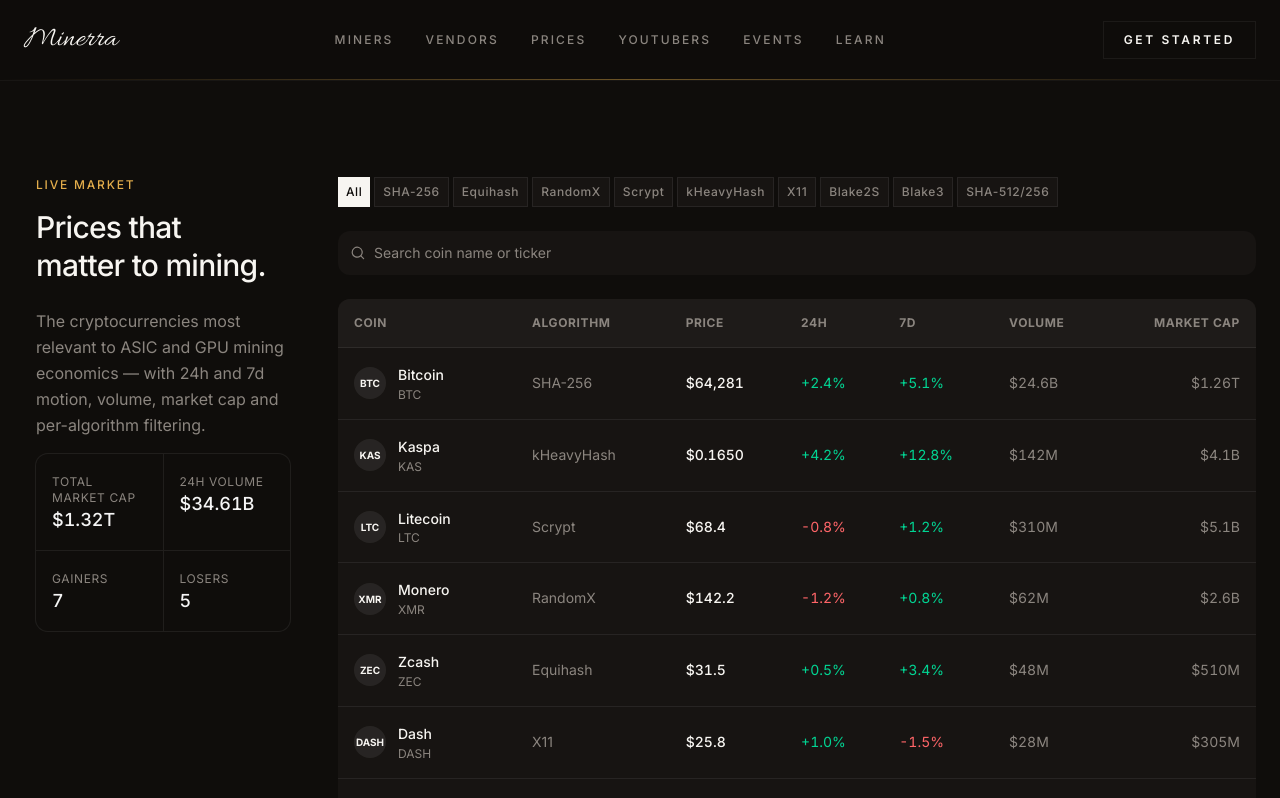
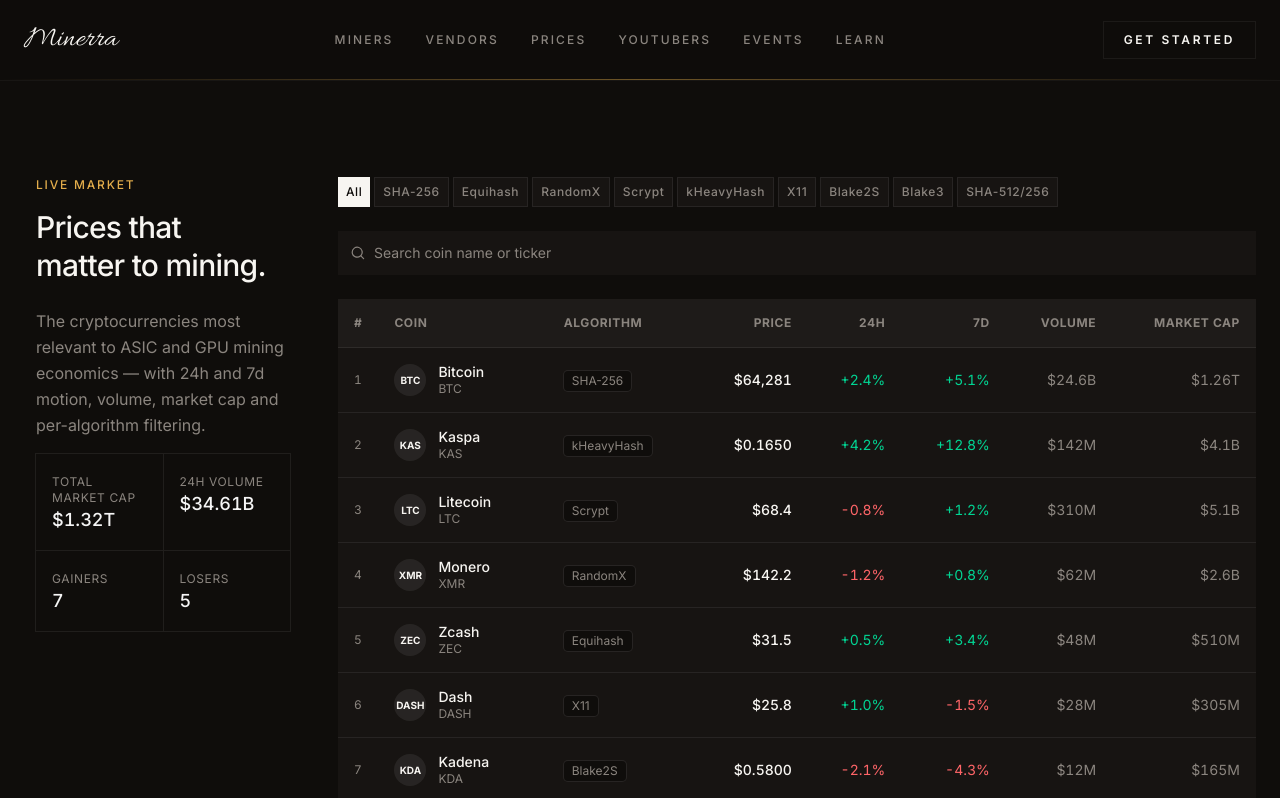
Before and after one commit to Fabiang120/Minerra, a Next.js app in the folder my-app/: page /prices in a window 1280 px wide. Shown: the top 798 px of the page. Built offline with nearby package versions, Linux system fonts and the light colour scheme.

Commit message:
Fixed up prices screen and youtubers i.e added better color variation to youtubers link types and better alignment for prices

```diff
--- a/my-app/app/learn/page.tsx
+++ b/my-app/app/learn/page.tsx
@@ -180,8 +180,8 @@
   });
 
   const getTypeColor = (type: string) => {
-    if (type.toLowerCase().includes("book")) return "text-[color:var(--success)]";
-    if (type.toLowerCase().includes("paper") || type.toLowerCase().includes("thesis")) return "text-muted-foreground";
+    if (type.toLowerCase().includes("book") || type.toLowerCase().includes("guide")) return "text-success";
+    if (type.toLowerCase().includes("paper") || type.toLowerCase().includes("thesis") || type.toLowerCase().includes("documentation")) return "text-muted-foreground";
     if (type.toLowerCase().includes("video")) return "text-gold";
     return "text-gold";
   };
--- a/my-app/app/prices/page.tsx
+++ b/my-app/app/prices/page.tsx
@@ -25,7 +25,7 @@
       Coin: "Bitcoin",
       description: "BTC",
       Algorithm: "SHA-256",
-      Price: 64281.00,
+      Price: 64281.0,
       twentyfour: "+2.4%",
       sevenday: "+5.1%",
       volume: "$24.6B",
@@ -45,7 +45,7 @@
       Coin: "Litecoin",
       description: "LTC",
       Algorithm: "Scrypt",
-      Price: 68.40,
+      Price: 68.4,
       twentyfour: "-0.8%",
       sevenday: "+1.2%",
       volume: "$310M",
@@ -55,7 +55,7 @@
       Coin: "Monero",
       description: "XMR",
       Algorithm: "RandomX",
-      Price: 142.20,
+      Price: 142.2,
       twentyfour: "-1.2%",
       sevenday: "+0.8%",
       volume: "$62M",
@@ -65,7 +65,7 @@
       Coin: "Zcash",
       description: "ZEC",
       Algorithm: "Equihash",
-      Price: 31.50,
+      Price: 31.5,
       twentyfour: "+0.5%",
       sevenday: "+3.4%",
       volume: "$48M",
@@ -75,7 +75,7 @@
       Coin: "Dash",
       description: "DASH",
       Algorithm: "X11",
-      Price: 25.80,
+      Price: 25.8,
       twentyfour: "+1.0%",
       sevenday: "-1.5%",
       volume: "$28M",
@@ -153,7 +153,7 @@
         <p className="mt-2 max-w-[44ch]">
           The cryptocurrencies most relevant to ASIC and GPU mining economics — with 24h and 7d motion, volume, market cap and per-algorithm filtering.
         </p>
-        <div className="grid gap-px grid-cols-2 overflow-hidden rounded-2xl bg-border ring-1 ring-border">
+        <div className="grid gap-px grid-cols-2 overflow-hidden bg-border ring-1 ring-border">
           {stats.map((s) => (
             <div key={s.label} className="bg-background p-4 text-left">
               <div className="mt-1 text-xs uppercase tracking-wider text-muted-foreground">
@@ -204,7 +204,7 @@
           <input
             id="search-coin"
             aria-label="Search coin"
-            className="bg-surface text-foreground placeholder:text-muted-foreground rounded-2xl w-full py-3 pl-9 pr-3 text-sm focus:outline-none"
+            className="bg-surface text-foreground placeholder:text-muted-foreground w-full py-3 pl-9 pr-3 text-sm focus:outline-none"
             type="text"
             value={searchedCoin}
             onChange={(e) => setSearchedCoin(e.target.value)}
@@ -212,52 +212,82 @@
           />
         </div>
 
-        <div className="bg-surface rounded-2xl overflow-hidden w-full">
-          <table className="w-full text-left">
+        <div className="bg-surface overflow-x-auto w-full">
+          <table className="w-full">
             <thead>
               <tr className="bg-surface-elevated border-b border-border text-xs uppercase tracking-wider text-muted-foreground font-medium">
-                <th className="py-4 px-4">COIN</th>
-                <th className="py-4 px-4">ALGORITHM</th>
-                <th className="py-4 px-4">PRICE</th>
-                <th className="py-4 px-4 hidden lg:table-cell">24H</th>
-                <th className="py-4 px-4 hidden lg:table-cell">7D</th>
-                <th className="py-4 px-4">VOLUME</th>
+                <th className="py-4 px-4 text-left w-10">#</th>
+                <th className="py-4 px-4 text-left">COIN</th>
+                <th className="py-4 px-4 text-left">ALGORITHM</th>
+                <th className="py-4 px-4 text-right">PRICE</th>
+                <th className="py-4 px-4 text-right">24H</th>
+                <th className="py-4 px-4 text-right">7D</th>
+                <th className="py-4 px-4 text-right">VOLUME</th>
                 <th className="py-4 px-4 text-right">MARKET CAP</th>
               </tr>
             </thead>
             <tbody className="divide-y divide-border text-sm">
-              {filteredcryptocurrencies.map((c) => (
-                <tr key={c.Coin} className="hover:bg-surface-elevated/50 transition-colors">
-                  <td className="py-4 px-4">
+              {filteredcryptocurrencies.map((c, index) => (
+                <tr
+                  key={c.Coin}
+                  className="hover:bg-surface-elevated/50 transition-colors"
+                >
+                  <td className="py-4 px-4 text-xs text-muted-foreground tabular-nums text-left">
+                    {index + 1}
+                  </td>
+                  <td className="py-4 px-4 text-left whitespace-nowrap">
                     <div className="flex items-center gap-3">
-                      <span className="w-8 h-8 rounded-full flex items-center justify-center text-[10px] font-bold bg-border text-foreground">
+                      <span className="w-8 h-8 rounded-full flex items-center justify-center text-[10px] font-bold bg-border text-foreground shrink-0">
                         {c.description}
                       </span>
                       <div>
-                        <div className="text-foreground font-medium">{c.Coin}</div>
-                        <div className="text-xs text-muted-foreground">{c.description}</div>
+                        <div className="text-foreground font-medium leading-none mb-1">
+                          {c.Coin}
+                        </div>
+                        <div className="text-xs text-muted-foreground leading-none">
+                          {c.description}
+                        </div>
                       </div>
                     </div>
                   </td>
-                  <td className="py-4 px-4 text-muted-foreground">{c.Algorithm}</td>
-                  <td className="py-4 px-4 text-foreground tabular-nums font-medium">
+                  <td className="py-4 px-4 text-left whitespace-nowrap">
+                    <span className="inline-block text-xs ring-1 ring-border bg-background px-2 py-0.5 rounded">
+                      {c.Algorithm}
+                    </span>
+                  </td>
+                  <td className="py-4 px-4 text-right text-foreground tabular-nums font-medium whitespace-nowrap">
                     ${c.Price < 1 ? c.Price.toFixed(4) : c.Price.toLocaleString()}
                   </td>
-                  <td className={`py-4 px-4 tabular-nums hidden lg:table-cell ${c.twentyfour.startsWith("+") ? "text-emerald-400" : "text-red-400"
-                    }`}>
+                  <td
+                    className={`py-4 px-4 text-right tabular-nums whitespace-nowrap ${c.twentyfour.startsWith("+")
+                        ? "text-emerald-400"
+                        : "text-red-400"
+                      }`}
+                  >
                     {c.twentyfour}
                   </td>
-                  <td className={`py-4 px-4 tabular-nums hidden lg:table-cell ${c.sevenday.startsWith("+") ? "text-emerald-400" : "text-red-400"
-                    }`}>
+                  <td
+                    className={`py-4 px-4 text-right tabular-nums whitespace-nowrap ${c.sevenday.startsWith("+")
+                        ? "text-emerald-400"
+                        : "text-red-400"
+                      }`}
+                  >
                     {c.sevenday}
                   </td>
-                  <td className="py-4 px-4 text-muted-foreground tabular-nums">{c.volume}</td>
-                  <td className="py-4 px-4 text-muted-foreground tabular-nums text-right">{c.marketcap}</td>
+                  <td className="py-4 px-4 text-right text-muted-foreground tabular-nums whitespace-nowrap">
+                    {c.volume}
+                  </td>
+                  <td className="py-4 px-4 text-right text-muted-foreground tabular-nums whitespace-nowrap">
+                    {c.marketcap}
+                  </td>
                 </tr>
               ))}
               {filteredcryptocurrencies.length === 0 && (
                 <tr>
-                  <td colSpan={7} className="py-8 text-center text-xs text-muted-foreground">
+                  <td
+                    colSpan={8}
+                    className="py-8 text-center text-xs text-muted-foreground"
+                  >
                     No coins match your criteria.
                   </td>
                 </tr>
```
